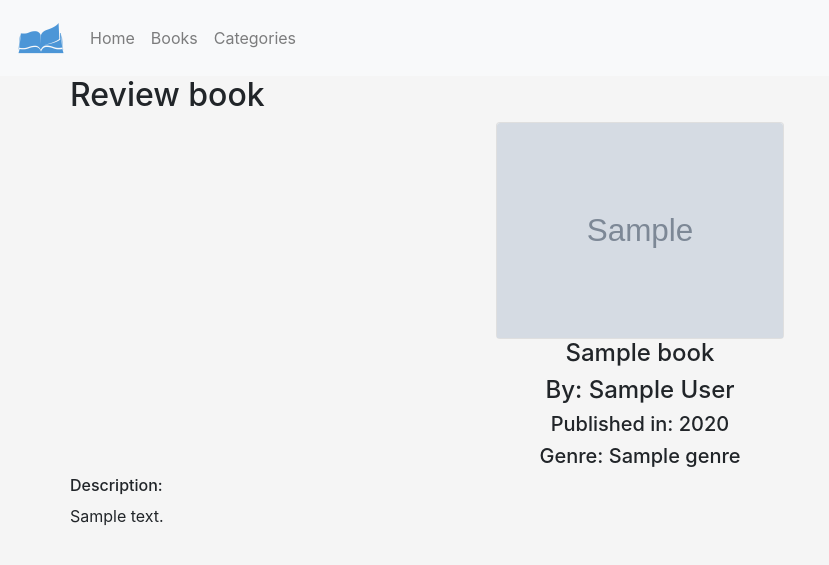
After one commit to sWrAAb/Lost-Page, a Flask app: template templates/viewbook.html in a window 1280 px wide. The commit adds this page. Shown: the top 565 px of the page, without its empty margins (0-829 px from the left). Run offline with Flask 2, Linux system fonts and the light colour scheme; the template is opened without the code that fills it: most values are stand-ins (such as "Sample title", 1, 10 or a date in 2020); grey boxes marked "Sample" are stand-in pictures; some libraries are stand-ins or nearby versions.

Commit message:
added view book

```diff
--- a/app.py
+++ b/app.py
@@ -28,6 +28,7 @@ def categories():
 
     return render_template('categories.html', books = mongo.db.books.find())
 
+# Add a book to database #
 
 @app.route('/add_book')
 def add_book():
@@ -35,12 +36,16 @@ def add_book():
 
 @app.route('/insert_book', methods=['POST'])
 def insert_book():
-    '''Add a book to database'''
     books = mongo.db.books
     books.insert_one(request.form.to_dict())
     return redirect(url_for('books'))
 
+# View book info #
 
+@app.route('/view_book/<book_id>', methods=["GET", "POST"])
+def view_book(book_id):
+    all_books = mongo.db.books.find({"_id": ObjectId(book_id)})
+    return render_template("viewbook.html", books = all_books)
 
 
 if __name__ == "__main__":
--- a/templates/books.html
+++ b/templates/books.html
@@ -6,7 +6,7 @@
     <div class="row justify-content-center">
         {% for book in books %}
         <div class="card m-auto" style="width: 18rem;">
-            <a href="#">
+            <a href="{{url_for('view_book', book_id=book._id)}}">
                 <img src="{{book.cover_img}}" class="card-img-top card-image" alt="Image">
             </a>
         </div>
--- a/templates/categories.html
+++ b/templates/categories.html
@@ -7,8 +7,7 @@
     <li class="uk-open">
         <a class="uk-accordion-title" href="#">Adventure</a>
         <div class="uk-accordion-content">
-            {% for book in books %}
-            <p>{{books}}</p> {% endfor %}
+
         </div>
     </li>
     <li>
--- /dev/null
+++ b/templates/viewbook.html
@@ -0,0 +1,37 @@
+{% extends 'base.html' %} {% block content %}
+
+
+
+<div class="container">
+    <div class="row">
+        <div class="col-12 m-auto p-0 view-book-container">
+            <h2>Review book</h2>
+            {% for book in books%}
+            <div class="card m-auto" style="width: 18rem;">
+                <img src="{{book.cover_img}}" class="card-img-top card-image" alt="Image">
+            </div>
+
+            <h4 class="text-center"> <span>{{book.title}}</span></h4>
+            <h4 class="text-center"> By: <span>{{book.author}}</span></h4>
+            <h5 class="text-center"> Published in: <span>{{book.year}}</span></h5>
+            <h5 class="text-center"> Genre: <span>{{book.genre}}</span>
+            </h5>
+            <h6 class="">Description:</h6>
+            <p>{{book.description}}</p>
+            {% endfor %}
+
+        </div>
+    </div>
+</div>
+
+
+
+
+
+
+
+
+
+
+
+{% endblock %}
```
